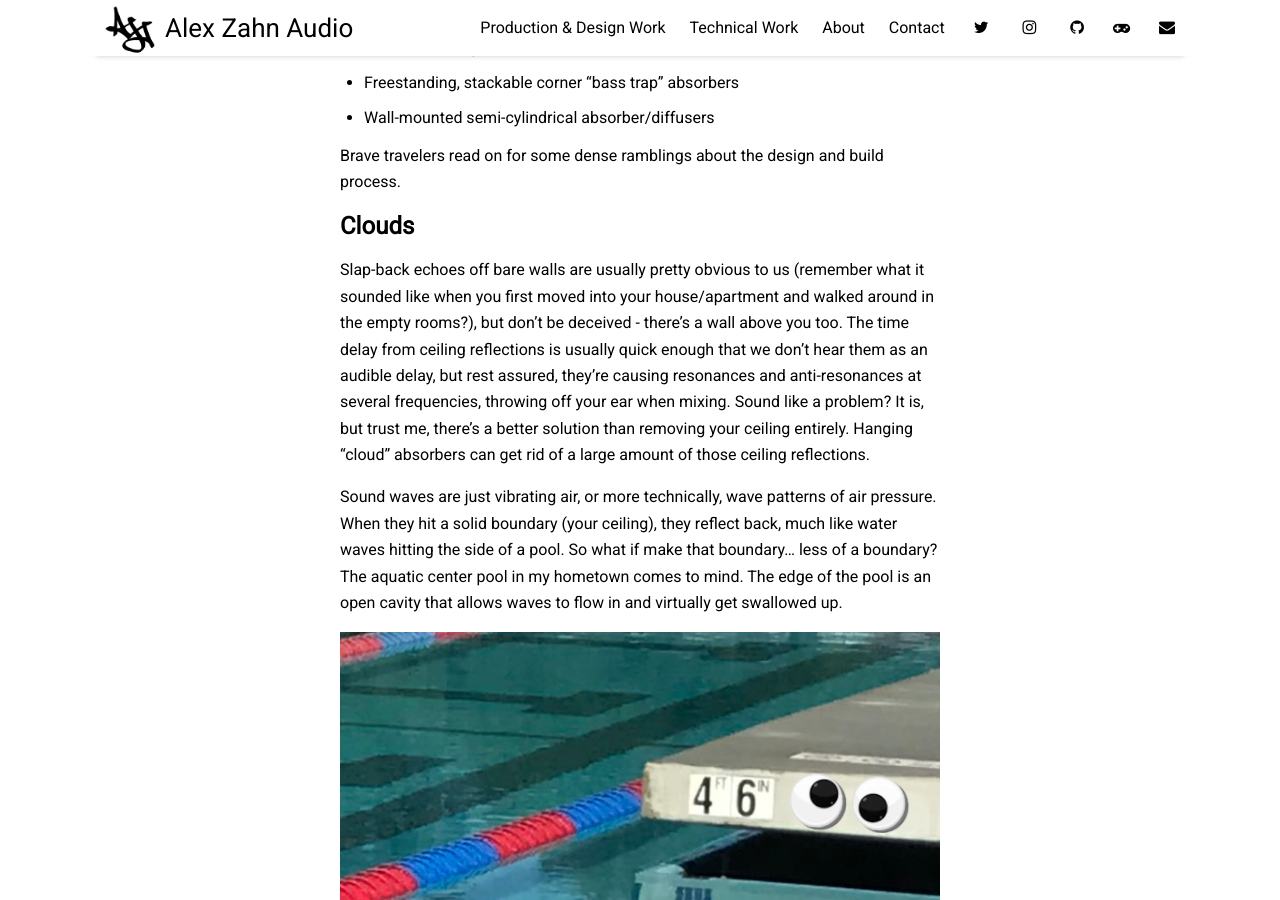
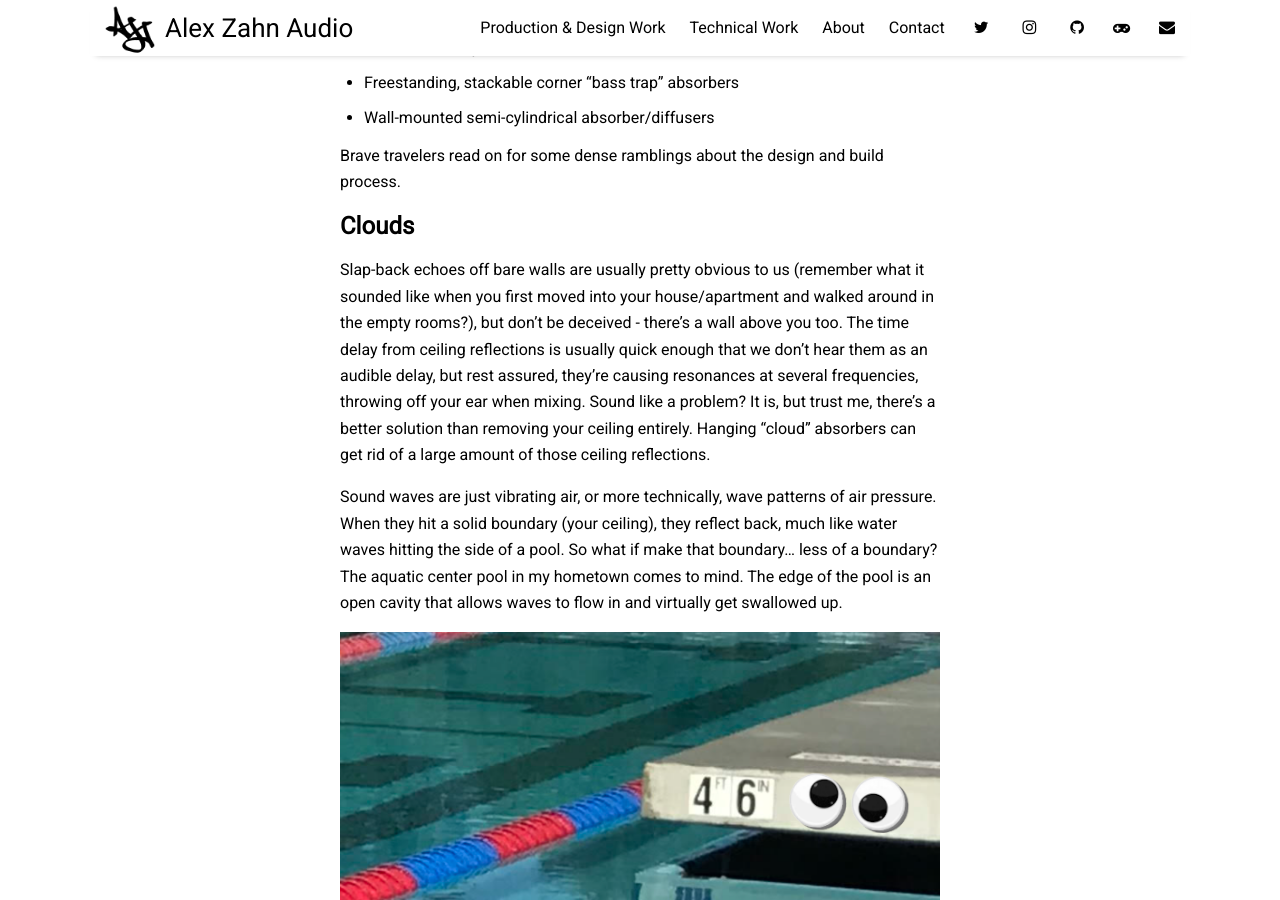
Before and after one commit to alexzahnaudio/alexzahnaudio.github.io, a Jekyll site: the page built from _posts/2024-03-14-acoustics-diy.md, in a window 1280 px wide and 900 px high, scrolled down 1056 px. Built offline with Jekyll 4.4.1, drawn with Linux system fonts in a browser that asks for light colours; nearby versions of some CDN libraries.

Commit message:
Update 2024-03-14-acoustics-diy.md

```diff
--- a/_posts/2024-03-14-acoustics-diy.md
+++ b/_posts/2024-03-14-acoustics-diy.md
@@ -18,7 +18,7 @@ Brave travelers read on for some dense ramblings about the design and build proc
 
 ## Clouds
 
-Slap-back echoes off bare walls are usually pretty obvious to us (remember what it sounded like when you first moved into your house/apartment and walked around in the empty rooms?), but don't be deceived - there's a wall above you too. The time delay from ceiling reflections is usually quick enough that we don't hear them as an audible delay, but rest assured, they're causing resonances and anti-resonances at several frequencies, throwing off your ear when mixing. Sound like a problem? It is, but trust me, there's a better solution than removing your ceiling entirely. Hanging "cloud" absorbers can get rid of a large amount of those ceiling reflections.
+Slap-back echoes off bare walls are usually pretty obvious to us (remember what it sounded like when you first moved into your house/apartment and walked around in the empty rooms?), but don't be deceived - there's a wall above you too. The time delay from ceiling reflections is usually quick enough that we don't hear them as an audible delay, but rest assured, they're causing resonances at several frequencies, throwing off your ear when mixing. Sound like a problem? It is, but trust me, there's a better solution than removing your ceiling entirely. Hanging "cloud" absorbers can get rid of a large amount of those ceiling reflections.
 
 Sound waves are just vibrating air, or more technically, wave patterns of air pressure. When they hit a solid boundary (your ceiling), they reflect back, much like water waves hitting the side of a pool. So what if make that boundary... less of a boundary? The aquatic center pool in my hometown comes to mind. The edge of the pool is an open cavity that allows waves to flow in and virtually get swallowed up.
 
```
